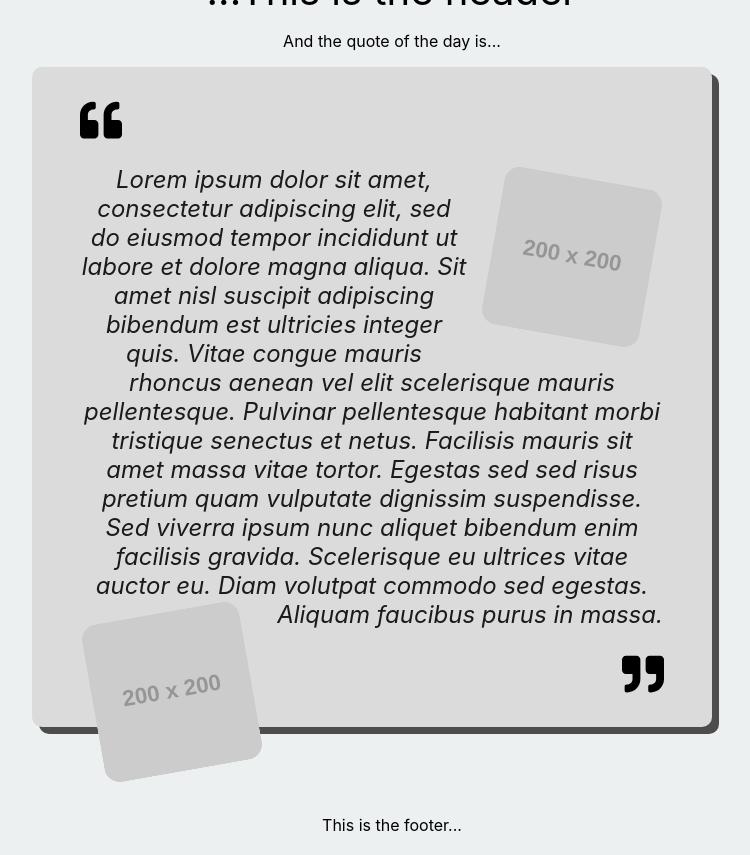
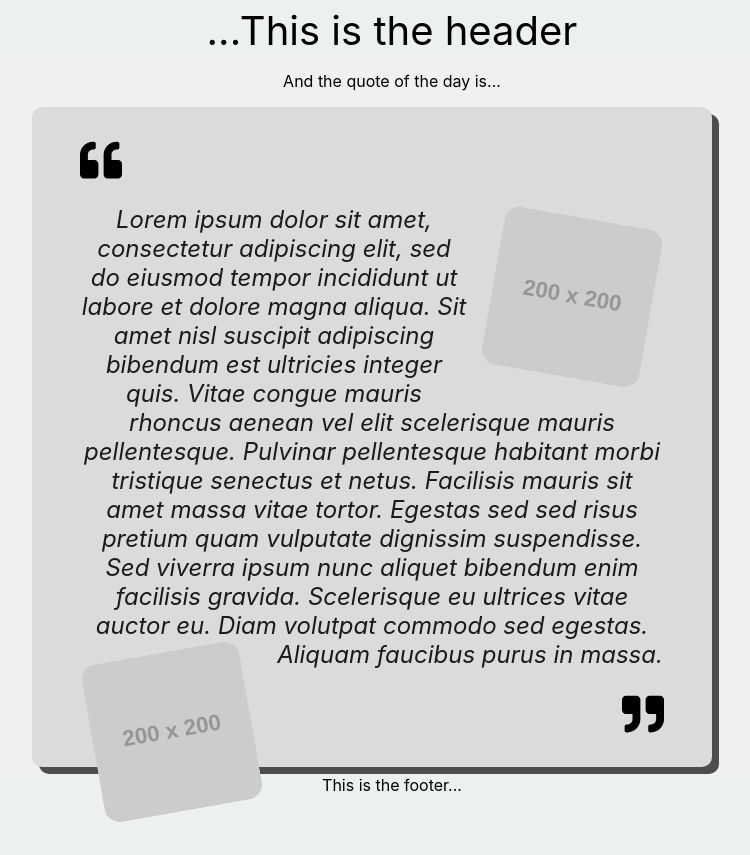
Before and after one commit to HalfMillennium/mnemo-app, a React (Create React App) app: page / in a window 1280 px wide. Shown: the whole page, without its empty margins (248-998 px from the left). Built offline with nearby package versions, Linux system fonts and the light colour scheme.

Commit message:
Remove div surrounding Header component on App.tsx. Surround ShowThoughtsPage component on AppBody.tsx with div.

```diff
--- a/src/App.tsx
+++ b/src/App.tsx
@@ -6,9 +6,7 @@ import './App.css';
 function App() {
   return (
       <div className="App">
-        <div className="basic-header">
-          <Header />
-        </div>
+        <Header/>
         <AppBody/>
         <Footer/>
       </div>
--- a/src/core/components/AppBody.tsx
+++ b/src/core/components/AppBody.tsx
@@ -5,6 +5,8 @@ import '../styles/AppBody.css';
 export function AppBody() {
   const searchTerm = "Taylor Swift";
   return (
-      <ShowThoughtsPage searchTerm={searchTerm}/>
+      <div className="app-body">
+        <ShowThoughtsPage searchTerm={searchTerm}/>
+      </div>
   );
 }
```
